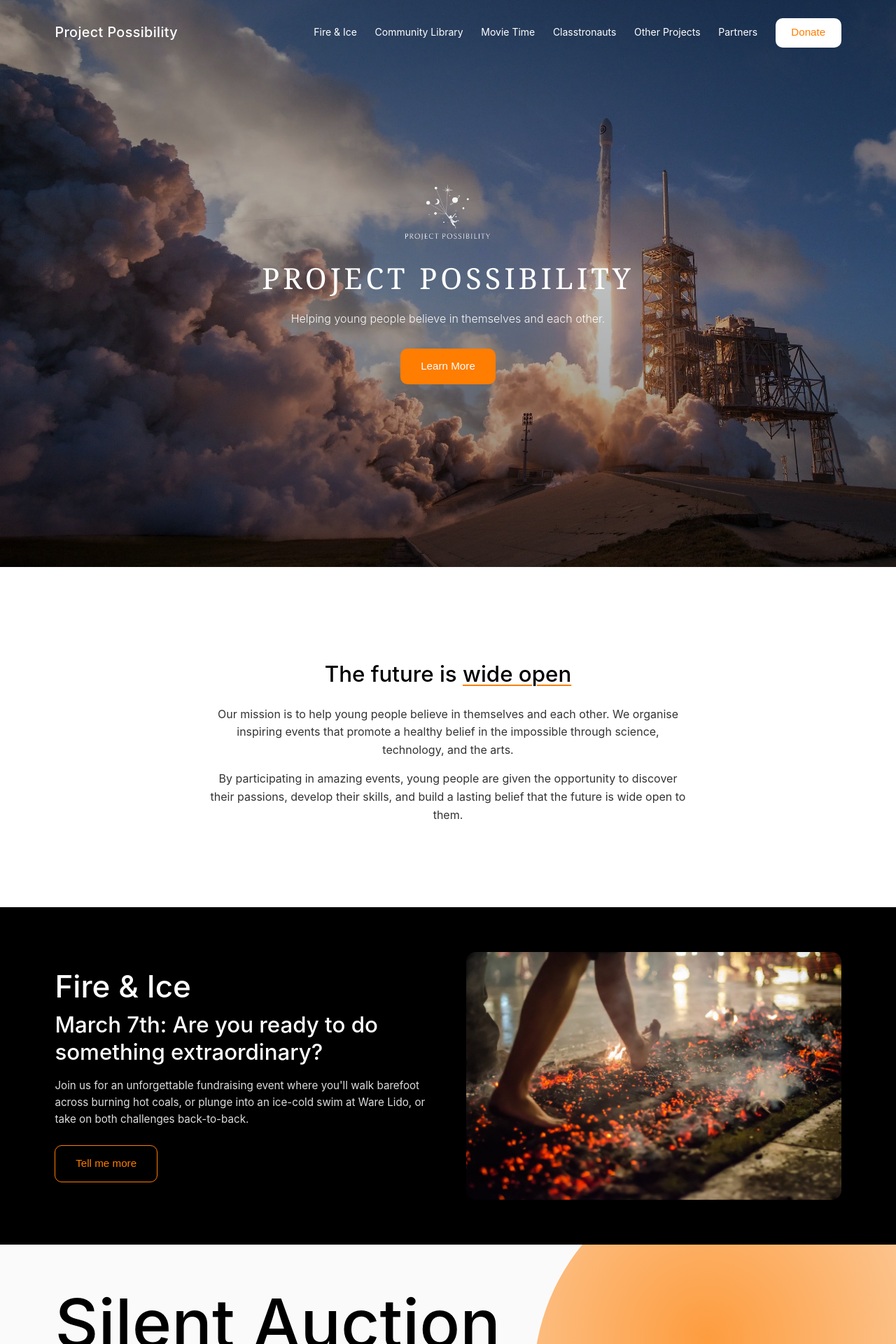
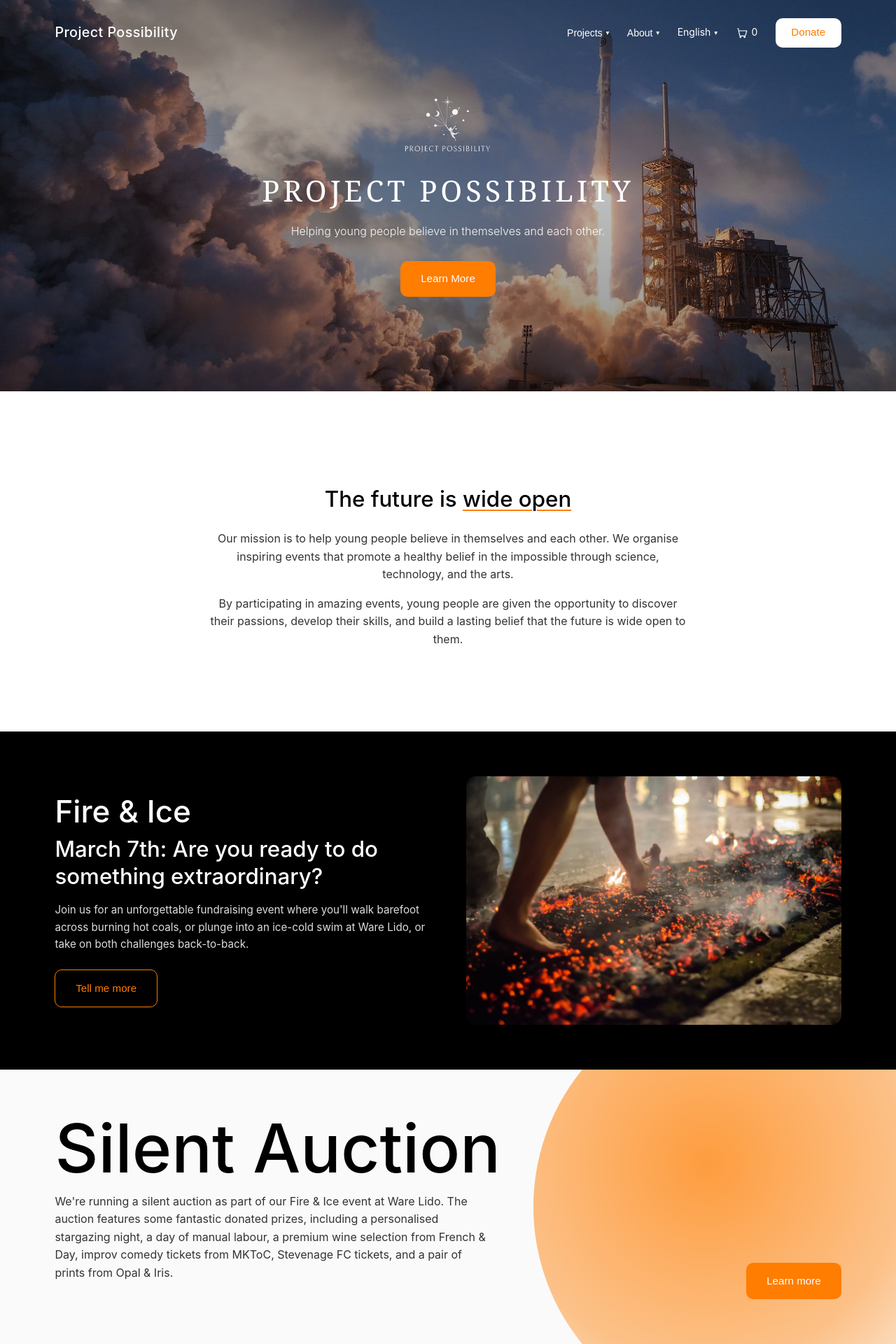
Before and after one commit to ttfnrob/projpossweb, a Jekyll site: the page built from index.md, in a window 1280 px wide. Shown: the top 1920 px of the page at 70% size. Built offline with Jekyll 4.4.1, drawn with Linux system fonts in a browser that asks for light colours.

Commit message:
Match real nav structure (Projects/About dropdowns, language picker, cart icon) and correct hero height from measured DOM

```diff
--- a/_includes/nav.html
+++ b/_includes/nav.html
@@ -2,12 +2,27 @@
   <div class="wrap">
     <a class="brand" href="{{ '/' | relative_url }}">Project Possibility</a>
     <nav class="site-nav">
+      <div class="nav-folder">
+        <button type="button" class="nav-folder-title">Projects <span class="chevron">&#9662;</span></button>
+        <div class="nav-folder-menu">
           <a href="{{ '/fire-and-ice/' | relative_url }}">Fire &amp; Ice</a>
           <a href="{{ '/community-library/' | relative_url }}">Community Library</a>
           <a href="{{ '/movie-time/' | relative_url }}">Movie Time</a>
           <a href="{{ '/classtronauts/' | relative_url }}">Classtronauts</a>
           <a href="{{ '/projects/' | relative_url }}">Other Projects</a>
+        </div>
+      </div>
+      <div class="nav-folder">
+        <button type="button" class="nav-folder-title">About <span class="chevron">&#9662;</span></button>
+        <div class="nav-folder-menu">
           <a href="{{ '/partners/' | relative_url }}">Partners</a>
+        </div>
+      </div>
+      <span class="lang-picker">English <span class="chevron">&#9662;</span></span>
+      <a class="cart" href="{{ site.justgiving_url }}" aria-label="Cart">
+        <svg width="18" height="18" viewBox="0 0 24 24" fill="none" stroke="currentColor" stroke-width="1.6"><path d="M3 4h2l2.4 12.2a2 2 0 0 0 2 1.6h7.4a2 2 0 0 0 2-1.6L21 8H6"/><circle cx="9" cy="20" r="1"/><circle cx="17" cy="20" r="1"/></svg>
+        <span>0</span>
+      </a>
       <a class="btn btn-white donate" href="{{ site.justgiving_url }}">Donate</a>
     </nav>
   </div>
--- a/assets/css/style.css
+++ b/assets/css/style.css
@@ -109,10 +109,78 @@ a { text-decoration: none; }
   padding: 0.55rem 1.4rem;
 }
 
+.nav-folder { position: relative; }
+.nav-folder-title {
+  background: none;
+  border: none;
+  cursor: pointer;
+  color: var(--white);
+  font-family: 'Poppins', sans-serif;
+  font-size: 14px;
+  font-weight: 400;
+  padding: 0;
+  display: flex;
+  align-items: center;
+  gap: 0.3rem;
+}
+.site-header.solid .nav-folder-title { color: var(--black); }
+.nav-folder-title .chevron { font-size: 0.6rem; }
+.nav-folder-menu {
+  position: absolute;
+  top: 100%;
+  left: 0;
+  margin-top: 0.6rem;
+  background: var(--white);
+  border-radius: 8px;
+  box-shadow: 0 8px 24px rgba(0,0,0,0.15);
+  padding: 0.5rem 0;
+  min-width: 200px;
+  opacity: 0;
+  visibility: hidden;
+  transform: translateY(-6px);
+  transition: opacity 0.15s ease, transform 0.15s ease;
+  z-index: 30;
+}
+.nav-folder:hover .nav-folder-menu,
+.nav-folder:focus-within .nav-folder-menu {
+  opacity: 1;
+  visibility: visible;
+  transform: translateY(0);
+}
+.nav-folder-menu a {
+  display: block;
+  padding: 0.5rem 1.1rem;
+  color: var(--black) !important;
+  font-size: 0.9rem;
+  white-space: nowrap;
+}
+.nav-folder-menu a:hover { background: var(--offwhite); }
+
+.lang-picker {
+  color: var(--white);
+  font-size: 14px;
+  display: flex;
+  align-items: center;
+  gap: 0.3rem;
+}
+.site-header.solid .lang-picker { color: var(--black); }
+.lang-picker .chevron { font-size: 0.6rem; }
+
+.site-nav a.cart {
+  color: var(--white);
+  display: flex;
+  align-items: center;
+  gap: 0.3rem;
+  font-size: 14px;
+}
+.site-header.solid .site-nav a.cart { color: var(--black); }
+
 /* ---------- Hero ---------- */
 .hero {
   position: relative;
-  min-height: 90vh;
+  height: 43.7vw;
+  min-height: 420px;
+  max-height: 700px;
   display: flex;
   align-items: center;
   justify-content: center;
```
Lines whose indentation alone changed are shown as unchanged.
